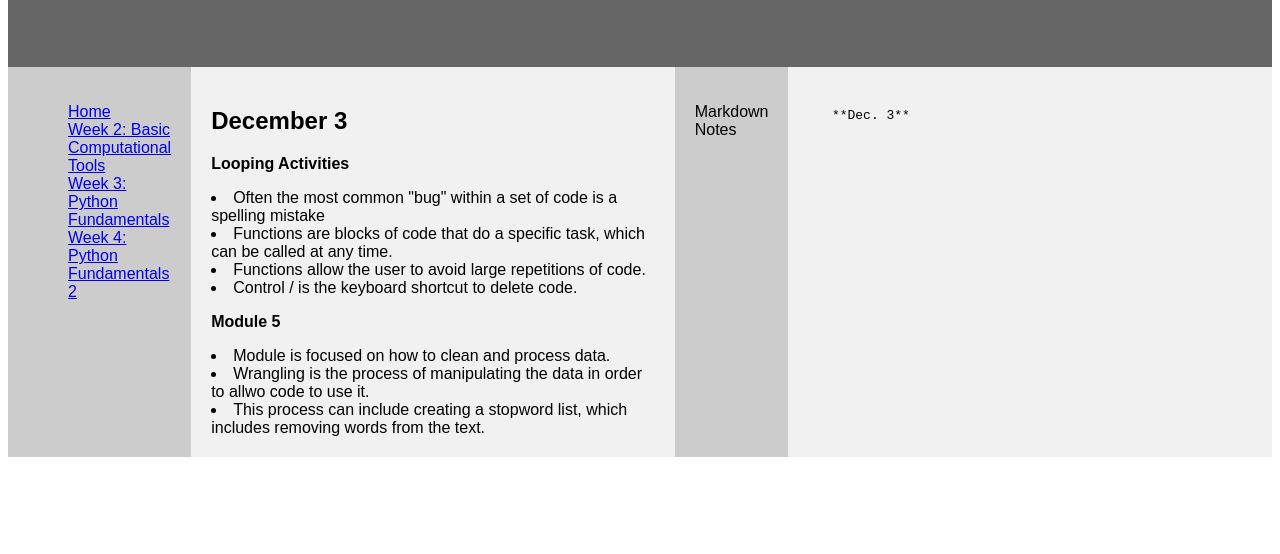
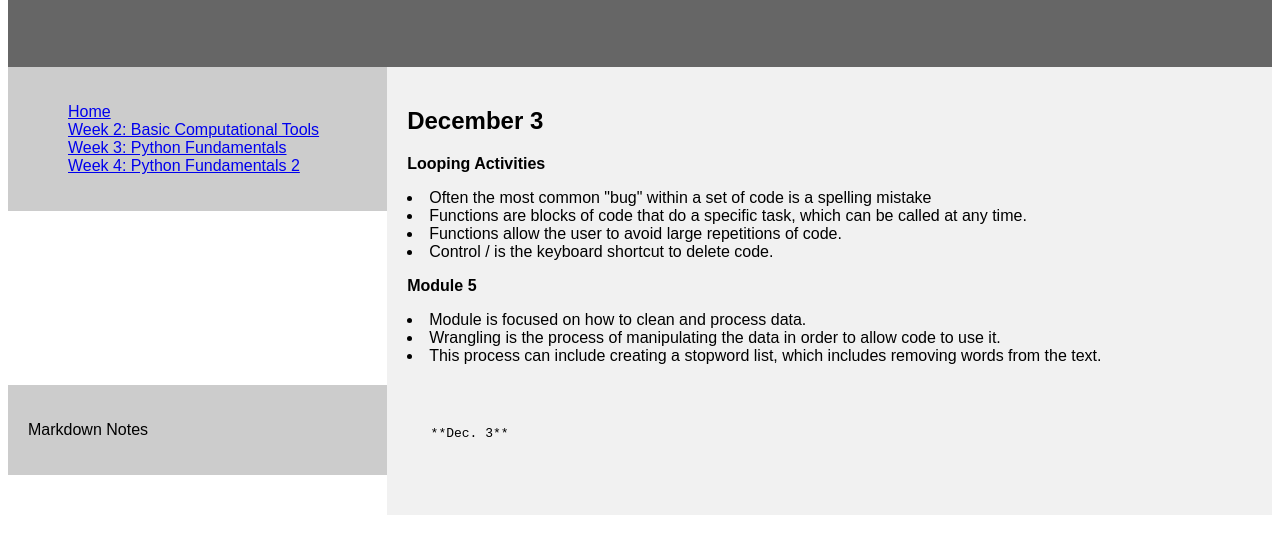
Before and after one commit to potterdouble/CodingForDH_Fall2024, a plain HTML site: page WorkshopNotes_Week5.html in a window 1280 px wide. Shown: the part 150-704 px from the top of the page. Drawn offline with Linux system fonts and the light colour scheme.

Commit message:
updating notes week 5

```diff
--- a/WorkshopNotes_Week5.html
+++ b/WorkshopNotes_Week5.html
@@ -22,12 +22,6 @@
     font-size: 35px;
     color: white;
   }
-
-/*Not sure what this does */
- section {
-    display: -webkit-flex;
-    display: -flex;
- }
 
  /*defines the style of the nav panel */
   nav {
@@ -114,7 +108,7 @@ footer {
 
  <p><b>Module 5</b><p>
  <li>Module is focused on how to clean and process data.</li>
- <li>Wrangling is the process of manipulating the data in order to allwo code to use it.</li>
+ <li>Wrangling is the process of manipulating the data in order to allow code to use it.</li>
   <li>This process can include creating a stopword list, which includes removing words from the text.</li>
 </article>
 
```
